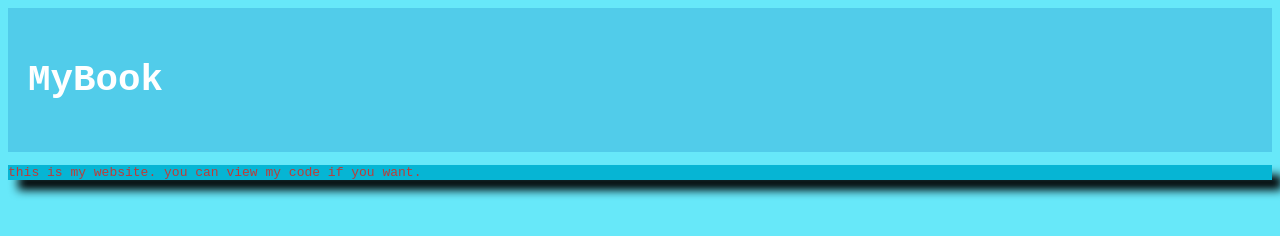
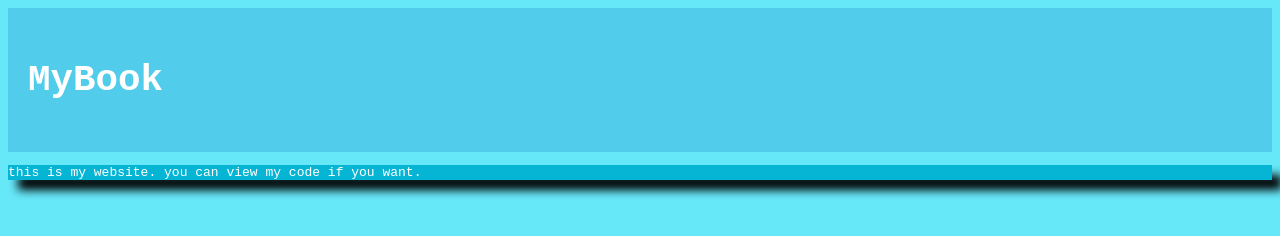
Before and after one commit to jushuaSol3/MyWebsite, a plain HTML site: page index.html in a window 1280 px wide. Drawn offline with Linux system fonts and the light colour scheme.

Commit message:
Update style.css

```diff
--- a/style.css
+++ b/style.css
@@ -1,5 +1,5 @@
 p{
-  color: #f10b;
+  color: white;
 }
 .header_div{
   transition: 1s box-shadow;
```
